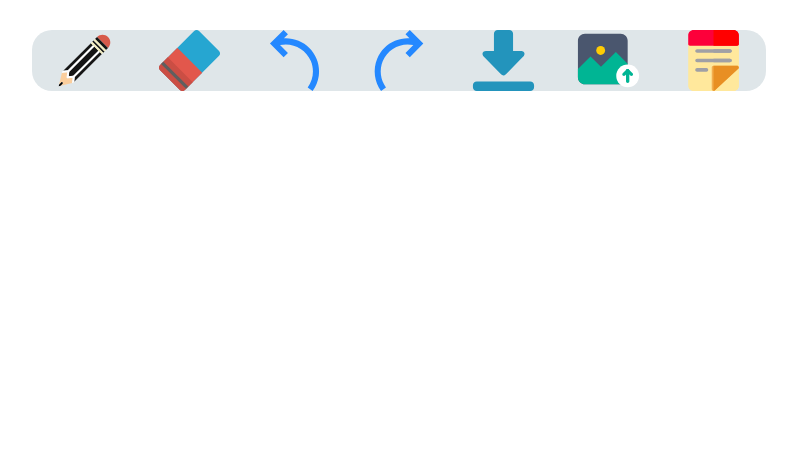
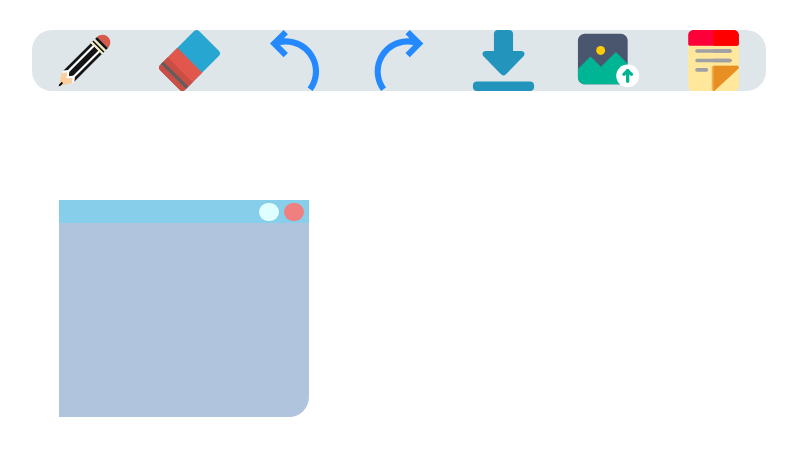
Before and after one commit to apurv3011/whiteBoard, a plain HTML site: page index.html in a window 1280 px wide. Both pictures are taken after a click on the element 954 px from the left and 60 px from the top of the page. Shown: the whole page, without its empty margins (241-1038 px from the left). Drawn offline with Linux system fonts and the light colour scheme.

Commit message:
sticky-notes

```diff
--- a/index.html
+++ b/index.html
@@ -38,12 +38,20 @@
               </div>
             </div>
         </div>
+
         <div class="workingArea">
+
+
             <canvas id="canvas"></canvas>
-        </div>
+
+
+
+    </div>
     </div>
 
     <script src="script.js"></script>
     <script src="tool.js"></script>
+    <script src="sticky.js"></script>
+
 </body>
 </html>
--- a/script.js
+++ b/script.js
@@ -1,5 +1,4 @@
 let canvas = document.querySelector("#canvas");
-
 // canvas drawing gets erased on window resize ???
 canvas.height = window.innerHeight - 100;
 canvas.width = window.innerWidth;
--- /dev/null
+++ b/sticky.js
@@ -0,0 +1,81 @@
+let sticky = document.querySelector("#notes");
+sticky.addEventListener("click" , addsticky);
+
+function addsticky() {
+    let stickydiv = document.createElement("div");
+    stickydiv.classList.add("sticky");
+    stickydiv.innerHTML = ` <div class="stick-header">
+    <div class="minimize"></div>
+    <div class="close"></div>
+    </div>
+    <div class = "sticky-content" contenteditable="true">
+    </div>
+</div>`;
+        let minimize = stickydiv.querySelector(".minimize");
+        let close = stickydiv.querySelector(".close");
+        let stickyContent = stickydiv.querySelector(".sticky-content");
+
+        minimize.addEventListener("click", function () {
+        stickyContent.style.display == "none"
+      ? (stickyContent.style.display = "block")
+      : (stickyContent.style.display = "none");
+  });
+
+  close.addEventListener("click", function () {
+    stickydiv.remove();
+  });
+
+  let stickyHeader = stickydiv.querySelector(".stick-header");
+    let stickyHold = false;
+    let initialX;
+    let initialY;
+
+    stickyHeader.addEventListener("mousedown" , function(e){
+        stickyHold = true;
+        initialX = e.clientX;
+        initialY = e.clientY;
+
+    });
+    stickyHeader.addEventListener("mousemove" , function(e){
+        if(stickyHold){
+            let finalX = e.clientX;
+            let finalY = e.clientY;
+
+            let dx = finalX - initialX;
+            let dy = finalY - initialY;
+
+            let {top , left} = stickydiv.getBoundingClientRect();
+            //   sticky => top + dy
+            //  sticky => left + dx
+            stickydiv.style.top = top + dy + "px";
+            stickydiv.style.left = left +dx + "px";
+
+            initialX = finalX;
+            initialY = finalY;
+        }
+
+
+        // let finalX = e.clientX;
+        // let finalY =e.clientY;
+        // let dx = finalX - initialX;
+        // let dy = finalY - finalY;
+        // let {top , left} = stickydiv.getBoundingClientRect();
+        // stickydiv.style.top = top + dy + "px";
+        // stickydiv.style.left = left + dx + "px";
+
+
+        // initialX = finalX;
+        // initialY = finalY;
+
+
+    });
+    stickyHeader.addEventListener("mouseup" , function(e){
+        stickyHold = false;
+    });
+
+
+
+
+        document.body.append(stickydiv);
+
+};
--- a/style.css
+++ b/style.css
@@ -39,3 +39,45 @@ body , html{
 #canvas{
     overflow: hidden;
 }
+.sticky {
+    position: absolute;
+    top: 200px;
+    left: 300px;
+    height: 200px;
+    width: 250px;
+}
+
+.stick-header {
+    height: 23px;
+    background-color: skyblue;
+    display: flex;
+    justify-content: flex-end;
+    align-items: baseline;
+}
+.stick-header div {
+   height: 80%;
+   width: 8%;
+   margin-right: 5px;
+   align-items: center;
+   margin-top: 1%;
+}
+
+.sticky-content {
+    height: 87%;
+    /* border: 1px solid; */
+    border-bottom-right-radius: 20px;
+    background: lightsteelblue;
+    outline: none;
+    padding: 10px;
+}
+.close {
+    background-color: lightcoral;
+    border-radius: 20px;
+}
+
+
+
+.minimize {
+    background-color: lightcyan;
+    border-radius: 20px;
+}
```
